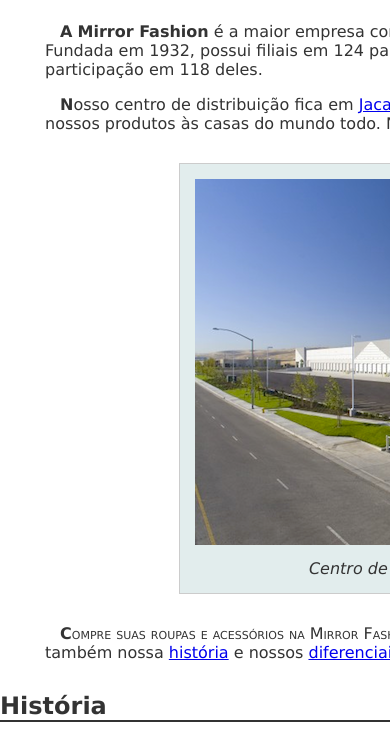
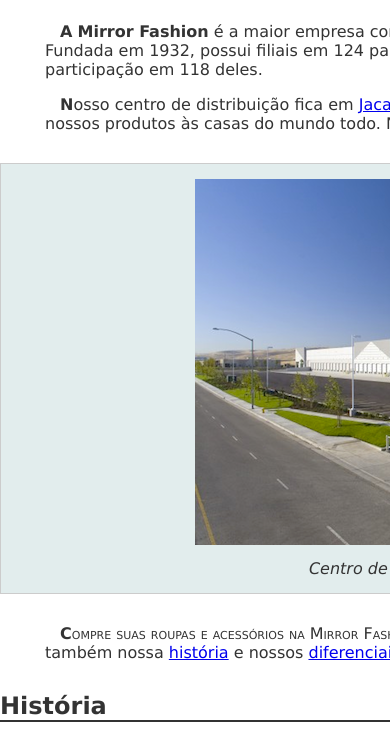
Before and after one commit to Lefel95/Mirror-Fashion, a PHP site: page /sobre.html in a window 390 px wide; the page is wider, and only the part inside the window is pictured. Shown: the part 114-855 px from the top of that part. Run offline with PHP 8.4, Linux system fonts and the light colour scheme.

Commit message:
add mobile layout on index and sobre htmml files with respective css

```diff
--- a/css/sobre.css
+++ b/css/sobre.css
@@ -37,7 +37,7 @@ p:first-letter
 {
     margin-left: auto;
     margin-right: auto;
-    width: 550px;
+    width: auto;
 }
 #familia-pelho
 {
@@ -52,3 +52,7 @@ section + p
 {
     font-variant: small-caps;
 }
+section
+{
+    width: auto;
+}
--- a/index.html
+++ b/index.html
@@ -5,9 +5,11 @@
         <script src="//html5shiv.googlecode.com/svn/trunk/html5.js"></script>
    <![endif]-->
     <meta charset="UTF-8">
+    <meta name="viewport" content="width=device-width">
     <title>Mirror Fashion</title>
     <link rel="stylesheet" href="css/reset.css">
     <link rel="stylesheet" href="css/estilos.css">
+    <link rel="stylesheet" href="css/mobile.css" media="(max-width: 939px)">
 </head>
 <body>
     <header class="container">
--- a/sobre.html
+++ b/sobre.html
@@ -5,9 +5,11 @@
         <script src="//html5shiv.googlecode.com/svn/trunk/html5.js"></script>
    <![endif]-->
     <meta charset="UTF-8">
+    <meta name="viewport" content="width=device-width">
     <title>Sobre a Mirror Fashion</title>
     <link rel="stylesheet" href="css/sobre.css">
     <link rel="stylesheet" href="css/estilos.css">
+    <link rel="stylesheet" href="css/mobilesobre.css" media="(max-width: 939px)">
 </head>
 <body>
     <header class="container">
```
